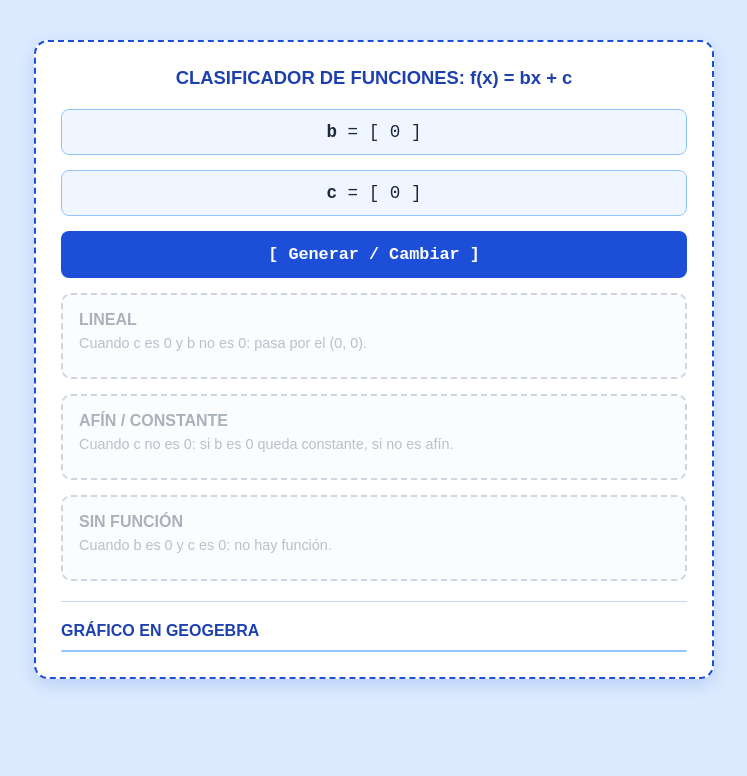
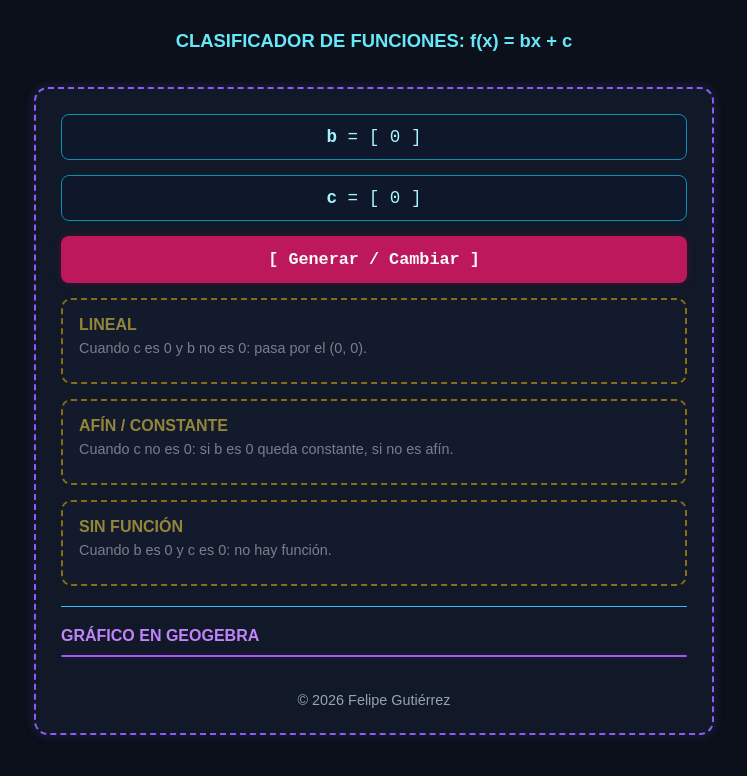
Before and after one commit to FelipeGutierrez01/Clasificador-de-Funciones, a plain HTML site: page index.html in a window 1280 px wide. Shown: the whole page, without its empty margins (266-1013 px from the left). Drawn offline with Linux system fonts and the light colour scheme; a script that the page names is missing.

Commit message:
Agrego cambios del 23/11/26

```diff
--- a/index.html
+++ b/index.html
@@ -9,8 +9,16 @@
 </head>
 <body>
 
-    <main class="contenedor">
+<!-- Encabezado -->
+
+    <header class="encabezado">
         <h1 class="titulo">CLASIFICADOR DE FUNCIONES: f(x) = bx + c</h1>
+    </header>
+
+<!-- Contenido principal -->
+
+<main class="contenedor">
+
 
         <div class="fila">
             <strong>b</strong> = [ <span id="b">0</span> ]
@@ -42,12 +50,19 @@
 
         <hr class="linea">
 
+<!-- Gráfico Geogebra -->
+
         <section class="grafico">
             <h2>GRÁFICO EN GEOGEBRA</h2>
             <div id="ggb"></div>
         </section>
+<footer class="footer">
+    <p>© 2026 Felipe Gutiérrez</p>
+        </footer>
+    </main>
 
-    </main>
+<!-- Pie de página -->
+
 
     <script src="script.js"></script>
 </body>
--- a/script.js
+++ b/script.js
@@ -11,6 +11,8 @@ const boton = document.querySelector("#boton");
 let apiGgb = null;
 let bActual = 0;
 let cActual = 0;
+
+// Inicializar Grafico GeoGebra
 
 let appGgb = new GGBApplet({
     appName: "graphing",
@@ -48,6 +50,8 @@ function graficar(b, c) {
     }
 }
 
+// Generar valores aleatorios y actualizar la interfaz
+
 function generar() {
     let b = Math.floor(Math.random() * 7) - 3;
     let c = Math.floor(Math.random() * 7) - 3;
@@ -64,10 +68,13 @@ function generar() {
     cajaAfin.className = "caja";
     cajaNula.className = "caja";
 
+// Determinar el tipo de función y actualizar la interfaz
+
     if (b === 0) {
         if (c === 0) {
             cajaNula.className = "caja error";
             listaNula.innerHTML = "<li><strong>Resultado:</strong> No hay función (b = 0 y c = 0)</li>";
+            alert("No hay función: b = 0 y c = 0");
         } else {
             cajaAfin.className = "caja activa";
             listaAfin.innerHTML =
--- a/style.css
+++ b/style.css
@@ -1,52 +1,70 @@
-* {
-    box-sizing: border-box;
+/* Reset global */
+*{
+  box-sizing: border-box;
     margin: 0;
     padding: 0;
 }
 
+/* Estilos base */
 body {
-    font-family: Arial, Helvetica, sans-serif;
-    background-color: #dbeafe;
-    color: #1e293b;
+    font-family:fantasy, sans-serif;
+    background-color: #0b101b;
+    color: #cbd5e1;
+    padding: 30px 45px;
+}
+
+/* Encabezado */
+.encabezado {
+    text-align: center;
+    margin-bottom: 30px;
+    color: #7dd3fc;
     display: flex;
     justify-content: center;
-    padding: 40px 15px;
+    flex-direction: column;
 }
 
+/* Contenedor centrado */
 .contenedor {
     width: 100%;
     max-width: 680px;
-    background-color: #ffffff;
-    border: 2px dashed #1d4ed8;
+    margin: 0 auto;
+    background-color: #111827;
+    border: 2px dashed #8b5cf6;
     border-radius: 14px;
     padding: 25px;
     display: flex;
+    justify-content: center;
+    align-content: center;
     flex-direction: column;
     gap: 15px;
-    box-shadow: 0 6px 16px rgba(29, 78, 216, 0.16);
+    box-shadow: 0 0 12px rgba(139, 92, 246, 0.18);
 }
 
+/* Título interno */
 .titulo {
     text-align: center;
     font-size: 1.15rem;
-    color: #1e40af;
+    color: #67e8f9;
     font-weight: bold;
     margin-bottom: 5px;
 }
 
+/* Filas de datos */
 .fila {
-    background-color: #eff6ff;
-    border: 1px solid #93c5fd;
+    background-color: #0f172a;
+    border: 1px solid #0891b2;
     border-radius: 8px;
     padding: 12px;
     text-align: center;
     font-family: "Courier New", Courier, monospace;
     font-size: 1.1rem;
+    color: #a5f3fc;
 }
 
+/* Botón principal */
 #boton {
-    background-color: #1d4ed8;
-    color: #ffffff;
+    background-color: #be185d;
+    color: #f8fafc;
     border: none;
     border-radius: 8px;
     padding: 14px;
@@ -54,63 +72,69 @@ body {
     font-size: 1.05rem;
     font-weight: bold;
     cursor: pointer;
-    transition: background-color 0.2s, transform 0.1s;
+    box-shadow: 0 0 8px rgba(190, 24, 93, 0.25);
+    transition: background-color 0.2s, transform 0.1s, box-shadow 0.2s;
 }
 
 #boton:hover {
-    background-color: #1e40af;
+    background-color: #db2777;
+    box-shadow: 0 0 12px rgba(219, 39, 119, 0.35);
 }
 
 #boton:active {
     transform: scale(0.97);
 }
 
+/* Cajas y textos */
 .caja {
-    background-color: #f8fafc;
-    border: 2px dashed #94a3b8;
+    background-color: #131c31;
+    border: 2px dashed #eab308;
     border-radius: 10px;
     padding: 16px;
-    opacity: 0.45;
+    opacity: 0.55;
     transition: all 0.25s ease;
 }
 
 .caja h2 {
     font-size: 1rem;
     margin-bottom: 6px;
-    color: #475569;
+    color: #fde047;
 }
 
 .texto {
     font-size: 0.9rem;
-    color: #64748b;
+    color: #cbd5e1;
 }
 
+/* Caja activa */
 .caja.activa {
     opacity: 1;
-    border: 2px solid #1d4ed8;
+    border: 2px solid #14b8a6;
     border-style: solid;
-    background-color: #eff6ff;
+    background-color: #0d2626;
     transform: scale(1.01);
-    box-shadow: 0 4px 12px rgba(29, 78, 216, 0.16);
+    box-shadow: 0 0 10px rgba(20, 184, 166, 0.22);
 }
 
 .caja.activa h2 {
-    color: #1e3a8a;
+    color: #5eead4;
 }
 
+/* Caja de error */
 .caja.error {
     opacity: 1;
-    border: 2px solid #e11d48;
+    border: 2px solid #f43f5e;
     border-style: solid;
-    background-color: #ffe4e6;
+    background-color: #2a0f1d;
     transform: scale(1.01);
-    box-shadow: 0 4px 12px rgba(225, 29, 72, 0.14);
+    box-shadow: 0 0 10px rgba(244, 63, 94, 0.22);
 }
 
 .caja.error h2 {
-    color: #be123c;
+    color: #fda4af;
 }
 
+/* Listas y separador */
 .caja ul {
     margin-top: 10px;
     padding-left: 20px;
@@ -120,10 +144,11 @@ body {
 
 .linea {
     border: none;
-    border-top: 1px solid #bfdbfe;
+    border-top: 1px solid #38bdf8;
     margin: 5px 0;
 }
 
+/* Gráfico (#ggb) */
 .grafico {
     display: flex;
     flex-direction: column;
@@ -132,15 +157,24 @@ body {
 
 .grafico h2 {
     font-size: 1rem;
-    color: #1e40af;
+    color: #c084fc;
 }
 
 #ggb {
     width: 100%;
     display: flex;
     justify-content: center;
-    border: 1px solid #93c5fd;
+    border: 1px solid #a855f7;
     border-radius: 10px;
     overflow: hidden;
-    background-color: #ffffff;
+    background-color: #0f172a;
+    box-shadow: 0 0 8px rgba(168, 85, 247, 0.16);
 }
+
+/* Pie de página */
+.footer {
+    text-align: center;
+    margin-top: 20px;
+    font-size: 0.9rem;
+    color: #94a3b8;
+}
```
Also changed, not shown: 1 other file.
